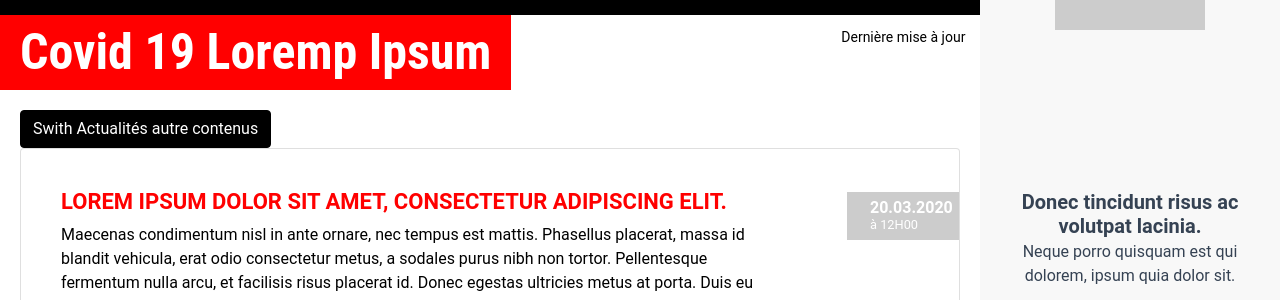
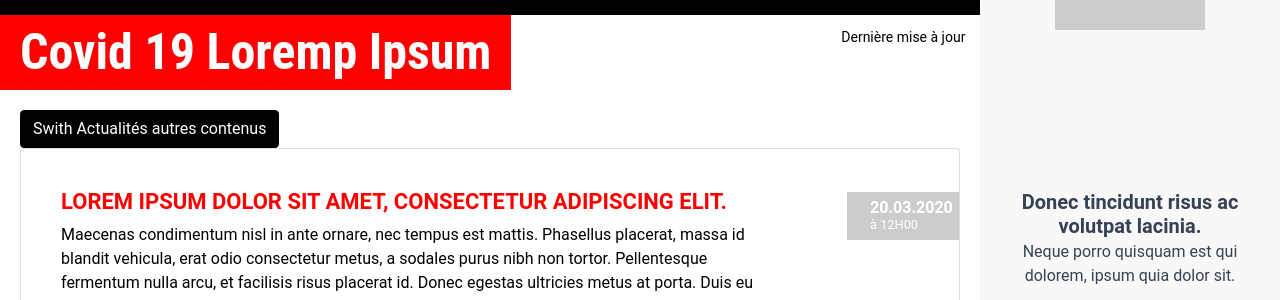
Before and after one commit to adfinitas-app/template-covid, a Jekyll site: the page built from index.html, in a window 1280 px wide. Shown: the part 292-592 px from the top of the page. Built offline with Jekyll 4.4.1, drawn with Linux system fonts in a browser that asks for light colours; nearby versions of some CDN libraries; comment, search, counter and statistics services are not loaded.

Commit message:
Updated 'index.html' via CloudCannon

```diff
--- a/index.html
+++ b/index.html
@@ -141,7 +141,7 @@
               <p class="last-update">Dernière mise à jour <span class="last-update-time text-condensed">{{ page.last_modified_at | date: '%d.%m.%Y' }}</span></p>
               <section class="posts">
 
-                <button class="btn btn-primary" type="button" data-toggle="collapse" data-target=".multi-collapse" aria-expanded="false" aria-controls="actualite faq">Swith Actualités autre contenus</button>
+                <button class="btn btn-primary" type="button" data-toggle="collapse" data-target=".multi-collapse" aria-expanded="false" aria-controls="actualite faq">Swith Actualités autres contenus</button>
 
                 <div class="collapse multi-collapse show" id="actualite">
                   <div class="card card-body">
```
